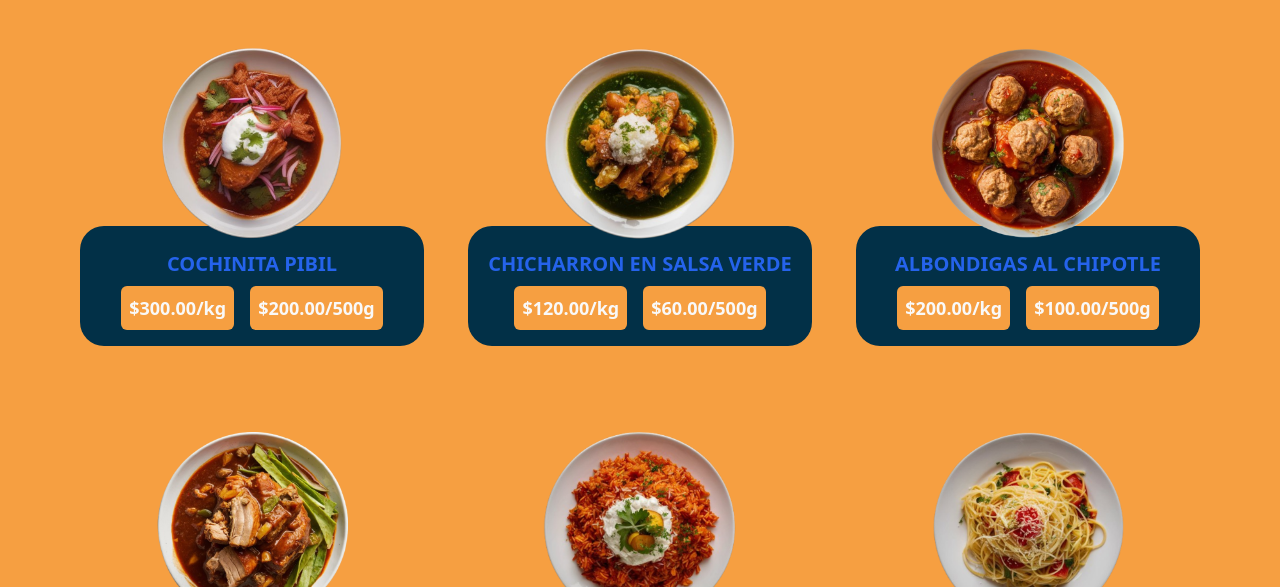
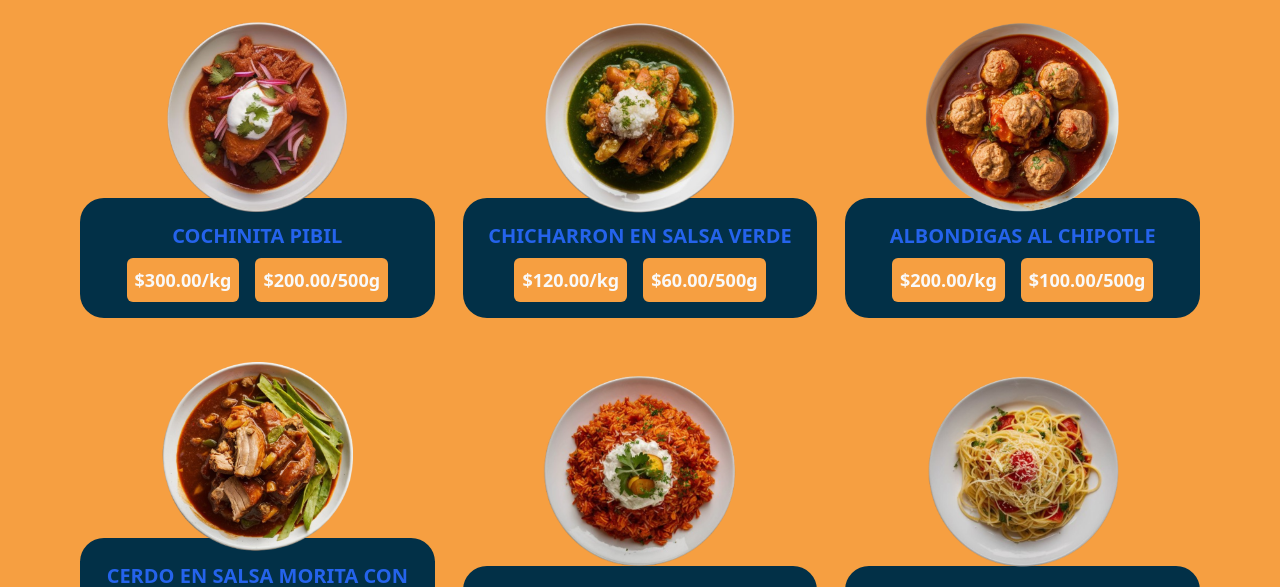
Before and after one commit to Daniel-Vasquez/guisados-de-mama, an Astro site: page /guisados in a window 1280 px wide. Shown: the part 202-789 px from the top of the page. Built offline with nearby package versions, Linux system fonts and the light colour scheme; Astro itself is replaced by a stand-in of ours; no server answers.

Commit message:
Changing display

```diff
--- a/src/UI/Container.astro
+++ b/src/UI/Container.astro
@@ -12,7 +12,7 @@ const { title, styles } = Astro.props;
     {title}
   </h1>
 
-  <ul class="m-4 grid grid-cols-1 sm:grid-cols-1 md:grid-cols-2 lg:grid-cols-3 xl:grid-cols-3 gap-11">
+  <ul class="m-4 grid grid-cols-1 sm:grid-cols-1 md:grid-cols-2 lg:grid-cols-3 xl:grid-cols-3 gap-7">
     <slot />
   </ul>
 </section>
--- a/src/components/Stew.astro
+++ b/src/components/Stew.astro
@@ -13,8 +13,8 @@ interface Props {
 const { title, href, img, priceKilogram, priceHalfKilogram, priceQuarterKilogram } = Astro.props;
 
 ---
-<div class="grid grid-rows-2 sm:grid-rows-[220px,auto]">
-  <div class="flex h-48 justify-center m-auto translate-y-0 sm:translate-y-7">
+<div class="flex flex-col">
+  <div class="flex h-48 justify-center m-auto translate-y-4">
     <a
       class="w-full h-full"
       href={href}
```
